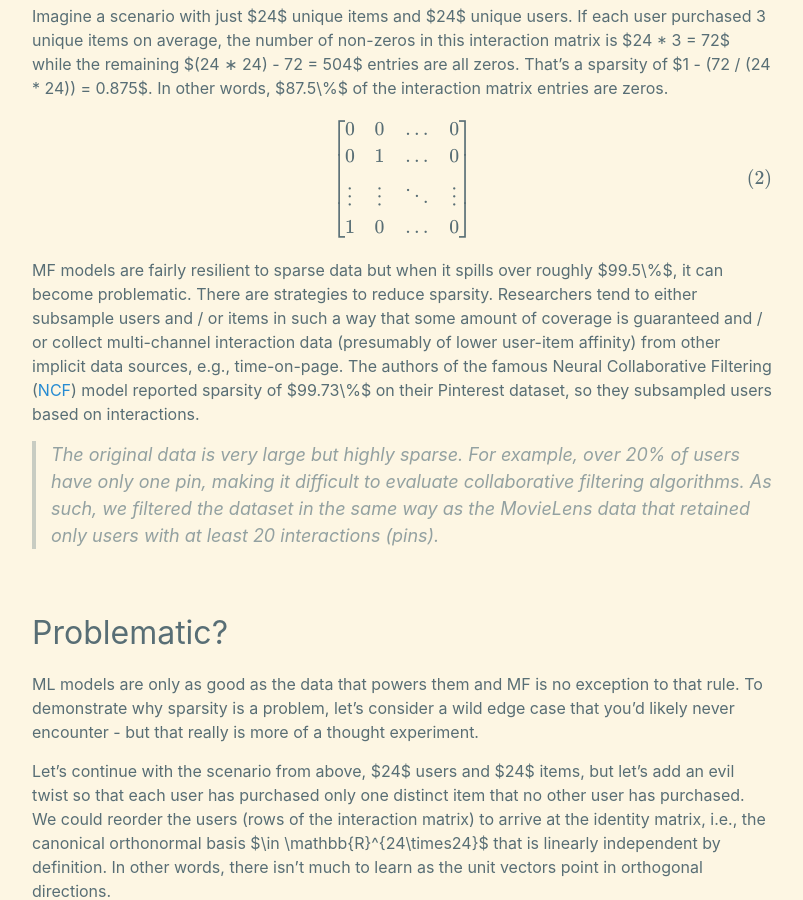
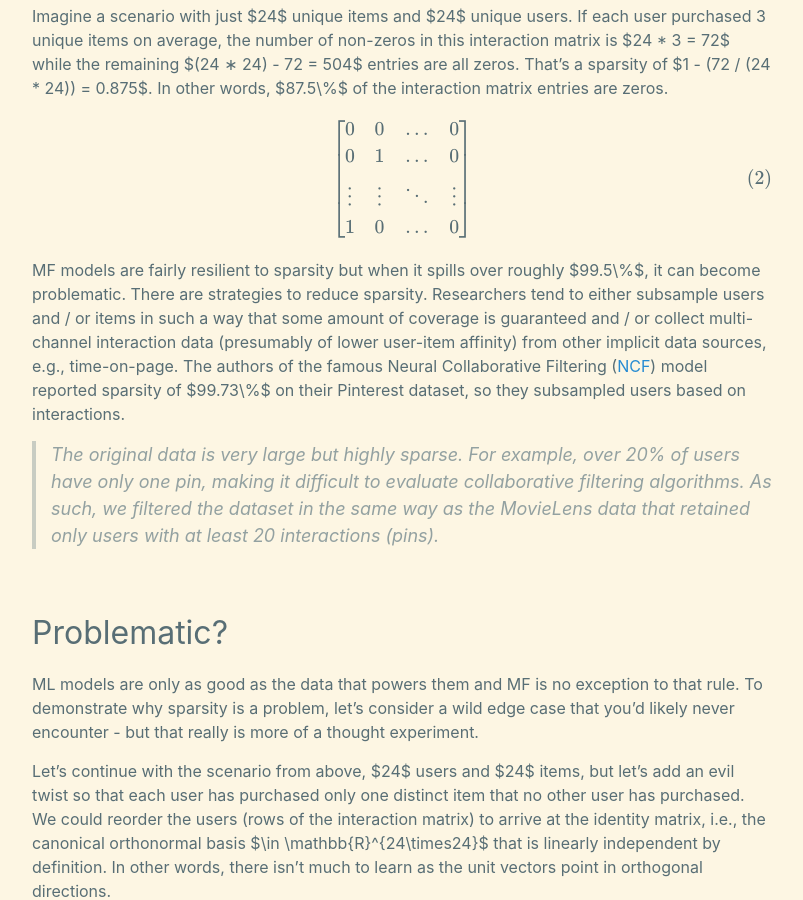
Before and after one commit to daniel-deychakiwsky/daniel-deychakiwsky.github.io, a Jekyll site: the page built from _posts/2022-01-02-matrix-factorization-sparsity.md, in a window 1280 px wide and 900 px high, scrolled down 1399 px. Shown: the whole window, without its empty margins (238-1041 px from the left). Built offline with Jekyll 4.4.1, drawn with Linux system fonts in a browser that asks for light colours; formulas are drawn with MathJax 3.

Commit message:
[blog-post] MF WIP

```diff
--- a/_posts/2022-01-02-matrix-factorization-sparsity.md
+++ b/_posts/2022-01-02-matrix-factorization-sparsity.md
@@ -73,7 +73,7 @@
 \tag{2} \label{2}
 $$
 
-MF models are fairly resilient to sparse data
+MF models are fairly resilient to sparsity
 but when it spills over roughly $99.5\%$,
 it can become problematic. There are strategies
 to reduce sparsity. Researchers tend to either subsample users
```
